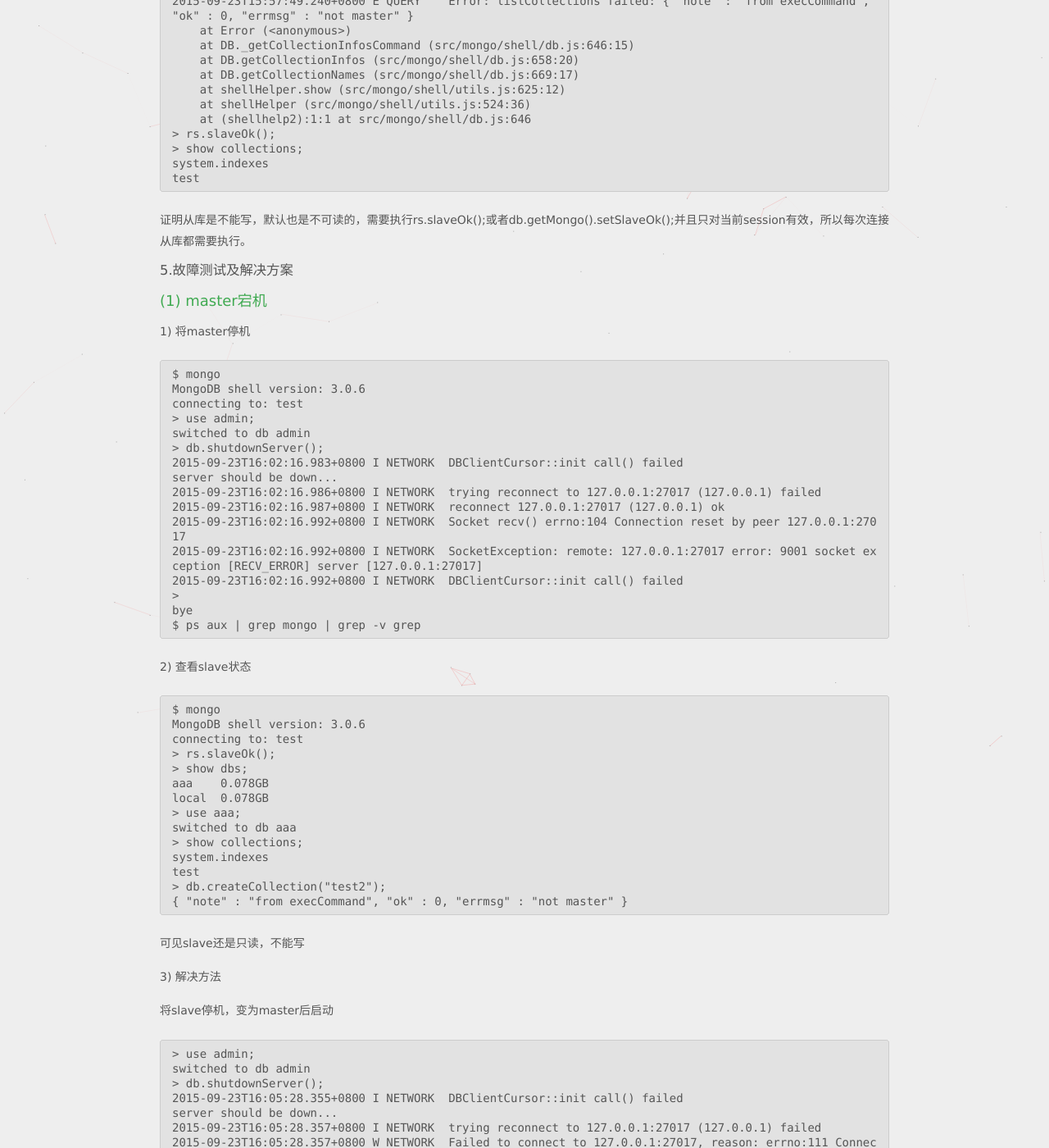
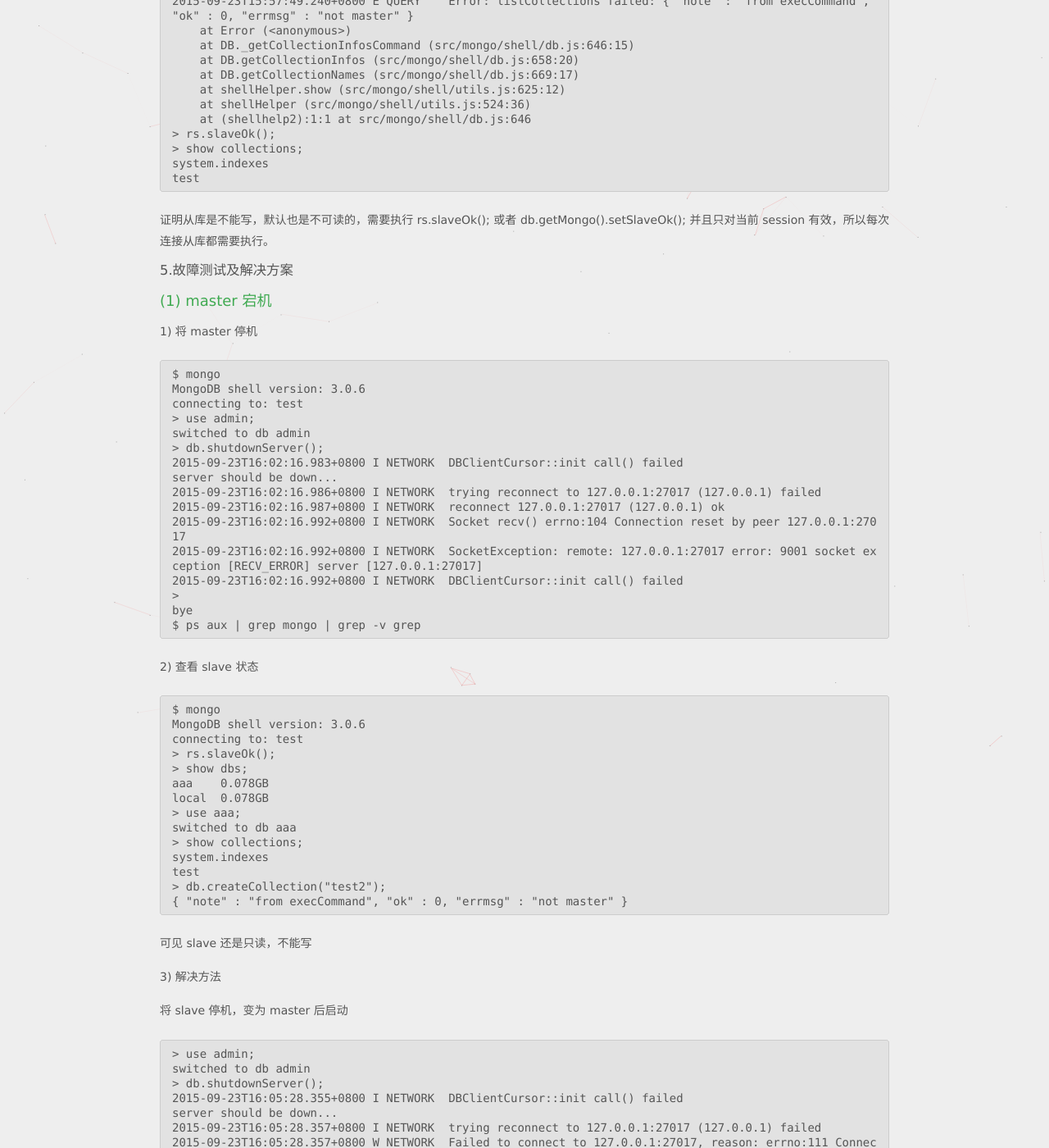
Before and after one commit to aven92/aven92.github.io, a Jekyll site: the page built from _posts/MongoDB/2016-06-23-MongoDB主从集群.md, in a window 1280 px wide and 1400 px high, scrolled down 3549 px. Shown: the whole window at 82% size. Built offline with Jekyll 4.4.1, drawn with Linux system fonts in a browser that asks for light colours; comment, search, counter and statistics services are not loaded; some of the changed text lies outside the part shown.

```diff
--- a/_posts/MongoDB/2016-06-23-MongoDB主从集群.md
+++ b/_posts/MongoDB/2016-06-23-MongoDB主从集群.md
@@ -1,6 +1,6 @@
 ---
 layout: post
-title: MongoDB主从集群
+title: MongoDB 主从集群
 categories: MongoDB
 ---
 
@@ -22,7 +22,7 @@ categories: MongoDB
 
 ## (2) 编写配置文件
 
-1）master:
+1) master:
 
 	$ sudo vim /data/mongodb/db0/conf/mongodb.conf
 	# base
@@ -47,7 +47,7 @@ categories: MongoDB
 	slowms = 50
 	master = true
 
-2）slave:
+2) slave:
 
 	$ sudo vim /data/mongodb/db0/conf/mongodb.conf
 	# base
@@ -75,7 +75,7 @@ categories: MongoDB
 	source = 172.30.2.201:27017
 
 # 3. 启动
-## (1) 先启动master
+## (1) 先启动 master
 
 	$ sudo /opt/mongodb/bin/mongod --config /data/mongodb/db0/conf/mongodb.conf
 	about to fork child process, waiting until server is ready for connections.
@@ -99,7 +99,7 @@ categories: MongoDB
 	>
 	bye
 
-## (2) 启动slave
+## (2) 启动 slave
 
 	$ sudo /opt/mongodb/bin/mongod --config /data/mongodb/db0/conf/mongodb.conf
 	about to fork child process, waiting until server is ready for connections.
@@ -161,7 +161,7 @@ categories: MongoDB
 
 ## (2) 读写验证
 
-由上可知，master是可读写的
+由上可知，master 是可读写的
 
 在从库上写测试:
 
@@ -186,12 +186,12 @@ categories: MongoDB
 	system.indexes
 	test
 
-证明从库是不能写，默认也是不可读的，需要执行rs.slaveOk();或者db.getMongo().setSlaveOk();并且只对当前session有效，所以每次连接从库都需要执行。
+证明从库是不能写，默认也是不可读的，需要执行 rs.slaveOk(); 或者 db.getMongo().setSlaveOk(); 并且只对当前 session 有效，所以每次连接从库都需要执行。
 
 # 5.故障测试及解决方案
-## (1) master宕机
+## (1) master 宕机
 
-1) 将master停机
+1) 将 master 停机
 
 	$ mongo
 	MongoDB shell version: 3.0.6
@@ -210,7 +210,7 @@ categories: MongoDB
 	bye
 	$ ps aux | grep mongo | grep -v grep
 
-2) 查看slave状态
+2) 查看 slave 状态
 
 	$ mongo
 	MongoDB shell version: 3.0.6
@@ -227,11 +227,11 @@ categories: MongoDB
 	> db.createCollection("test2");
 	{ "note" : "from execCommand", "ok" : 0, "errmsg" : "not master" }
 
-可见slave还是只读，不能写
+可见 slave 还是只读，不能写
 
 3) 解决方法
 
-将slave停机，变为master后启动
+将 slave 停机，变为 master 后启动
 
 	> use admin;
 	switched to db admin
@@ -281,11 +281,11 @@ categories: MongoDB
 	>
 	bye
 
-这样slave就变为新的master了
+这样 slave 就变为新的 master 了
 
-## (2) slave宕机
+## (2) slave 宕机
 
-1) 制作新的slave
+1) 制作新的 slave
 
 	$ sudo rm -fr /data/mongodb/db0/data/*
 	$ sudo vim /data/mongodb/db0/conf/mongodb.conf
@@ -311,7 +311,7 @@ categories: MongoDB
 	        "ok" : 1
 	}
 
-2) 将新的slave停机
+2) 将新的 slave 停机
 
 	> use admin;
 	switched to db admin
@@ -327,7 +327,7 @@ categories: MongoDB
 	bye
 	$ ps aux | grep mongo | grep -v grep
 
-3) 查看新master状况
+3) 查看新 master 状况
 
 	$ mongo
 	MongoDB shell version: 3.0.6
@@ -350,4 +350,4 @@ categories: MongoDB
 
 4) 结论
 
-可见master是可以正常读写的，只需要再制作从库即可
+可见 master 是可以正常读写的，只需要再制作从库即可
```
